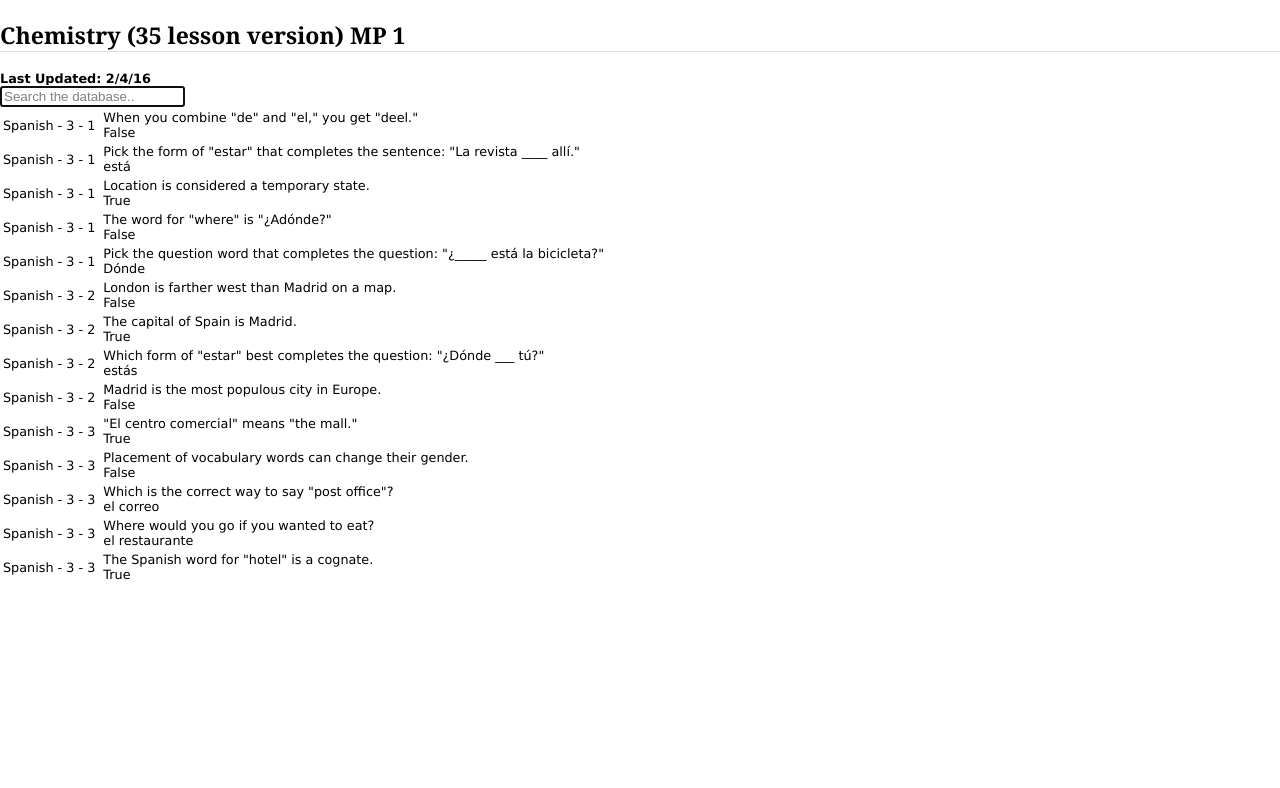
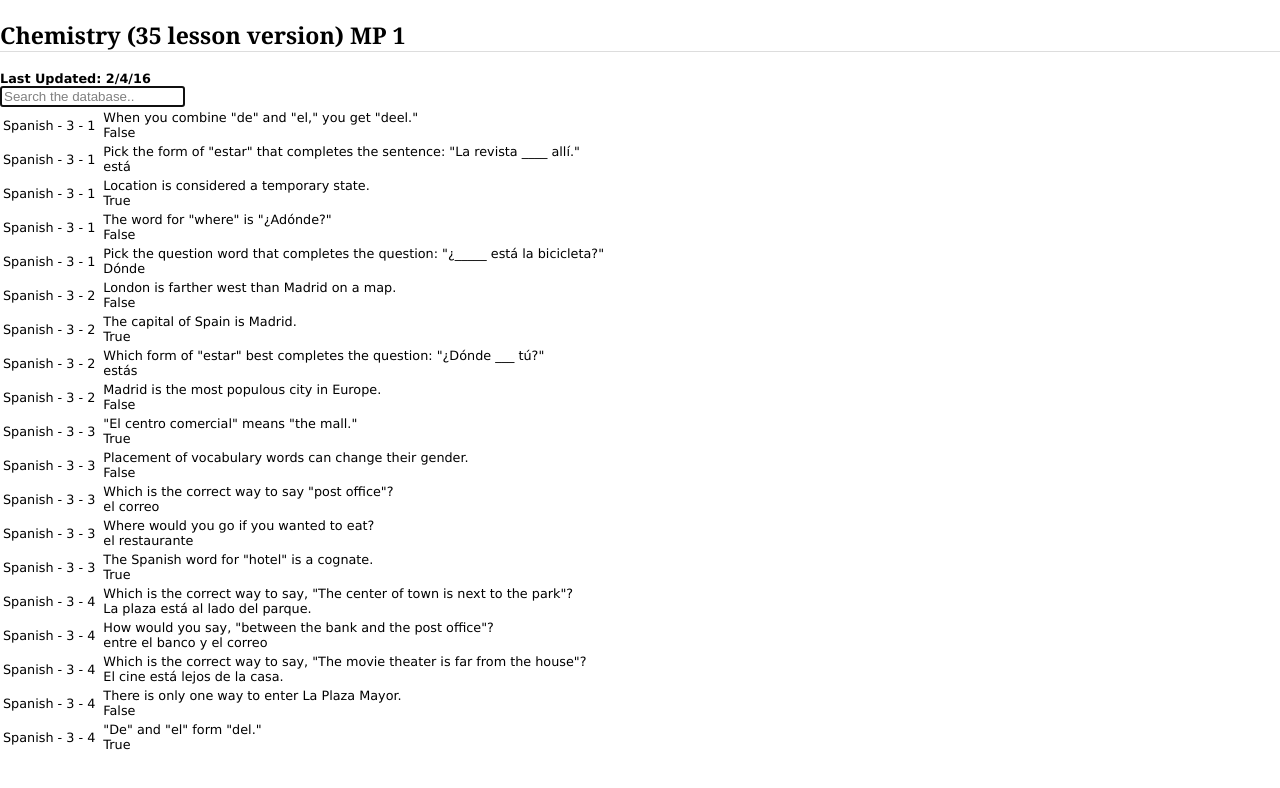
Before and after one commit to coalaq/coalaq.github.io, a plain HTML site: page spanish_mp3.html in a window 1280 px wide. Drawn offline with Linux system fonts and the light colour scheme.

Commit message:
+spanish1 mp3 lesson 4

```diff
--- a/spanish_mp3.html
+++ b/spanish_mp3.html
@@ -85,6 +85,31 @@
                         <td class="row-icon"></td>
                         <td class="row-desc"><span class="name">The Spanish word for "hotel" is a cognate.</span><br><span class="text-id">True</span></td>
                     </tr>
+					<tr class="row">
+                        <td class="id">Spanish - 3 - 4</td>
+                        <td class="row-icon"></td>
+                        <td class="row-desc"><span class="name">Which is the correct way to say, "The center of town is next to the park"?</span><br><span class="text-id">La plaza está al lado del parque.</span></td>
+                    </tr>
+					<tr class="row">
+                        <td class="id">Spanish - 3 - 4</td>
+                        <td class="row-icon"></td>
+                        <td class="row-desc"><span class="name">How would you say, "between the bank and the post office"?</span><br><span class="text-id">entre el banco y el correo</span></td>
+                    </tr>
+					<tr class="row">
+                        <td class="id">Spanish - 3 - 4</td>
+                        <td class="row-icon"></td>
+                        <td class="row-desc"><span class="name">Which is the correct way to say, "The movie theater is far from the house"?</span><br><span class="text-id">El cine está lejos de la casa.</span></td>
+                    </tr>
+					<tr class="row">
+                        <td class="id">Spanish - 3 - 4</td>
+                        <td class="row-icon"></td>
+                        <td class="row-desc"><span class="name">There is only one way to enter La Plaza Mayor.</span><br><span class="text-id">False</span></td>
+                    </tr>
+					<tr class="row">
+                        <td class="id">Spanish - 3 - 4</td>
+                        <td class="row-icon"></td>
+                        <td class="row-desc"><span class="name">"De" and "el" form "del."</span><br><span class="text-id">True</span></td>
+                    </tr>
                 </tbody>
             </table>
             </div>
```
